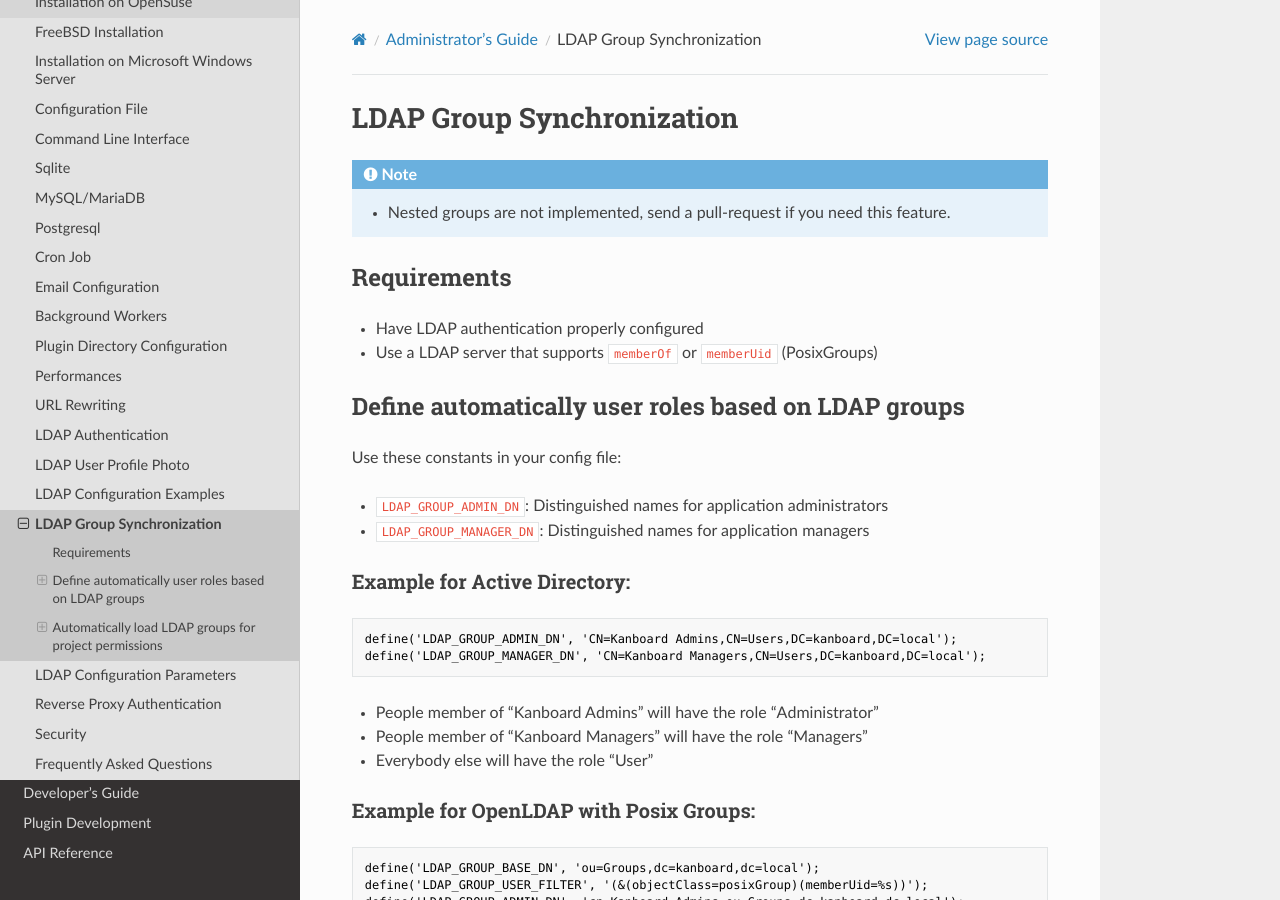
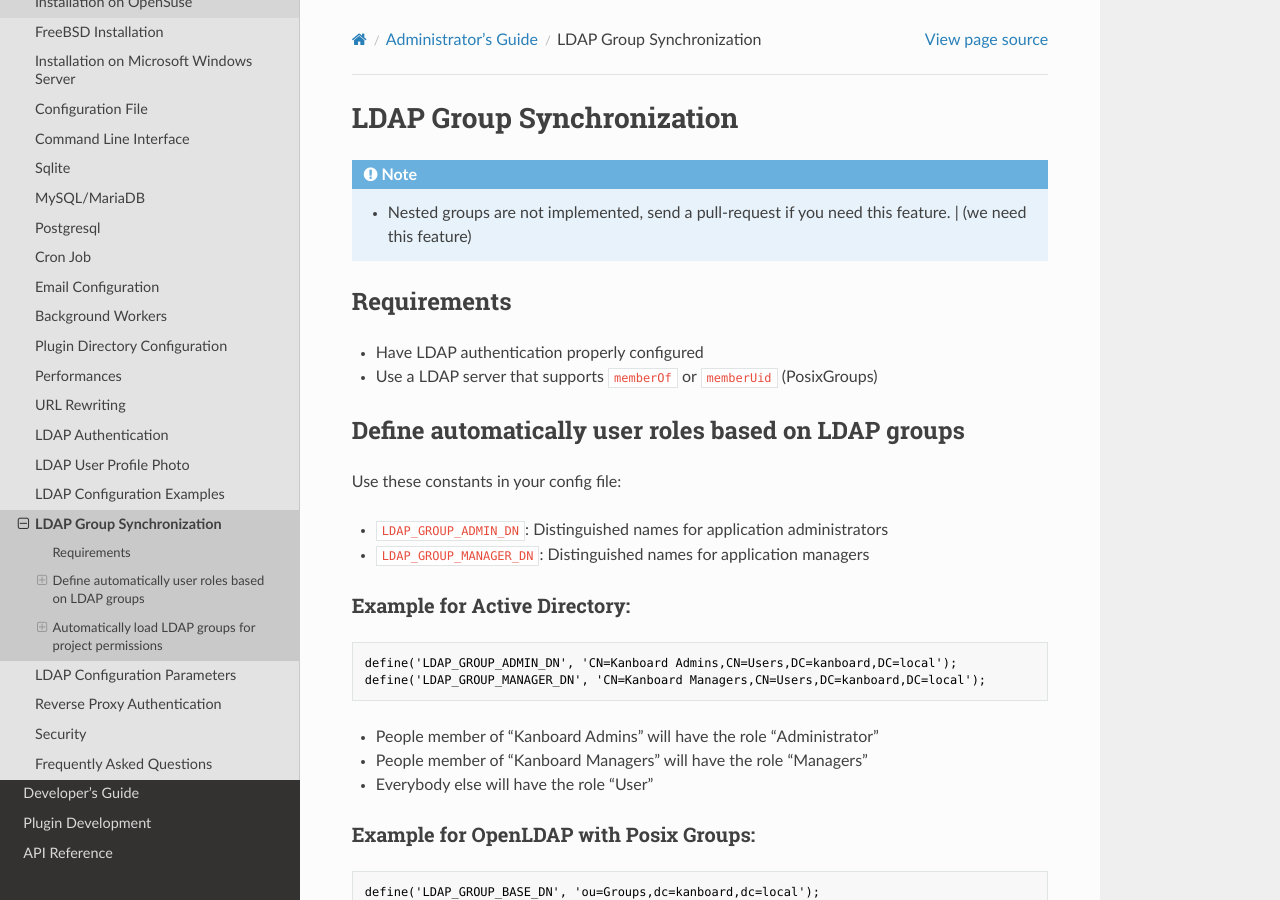
Before and after one commit to kanboard/documentation, a Sphinx documentation site: the page built from source/admin_guide/ldap_groups.rst, in a window 1280 px wide and 900 px high. Built offline with Sphinx 7.4.7 and the Read the Docs theme 2.0.0, drawn with Linux system fonts in a browser that asks for light colours.

Commit message:
We would like to use Nested Groups
Hey,
we would like to use nested groups (LDAP Group Synchronization), how do we do that?

```diff
--- a/source/admin_guide/ldap_groups.rst
+++ b/source/admin_guide/ldap_groups.rst
@@ -3,7 +3,7 @@ LDAP Group Synchronization
 
 .. note::
 
-    - Nested groups are not implemented, send a pull-request if you need this feature.
+    - Nested groups are not implemented, send a pull-request if you need this feature. | (we need this feature)
 
 Requirements
 ------------
```
